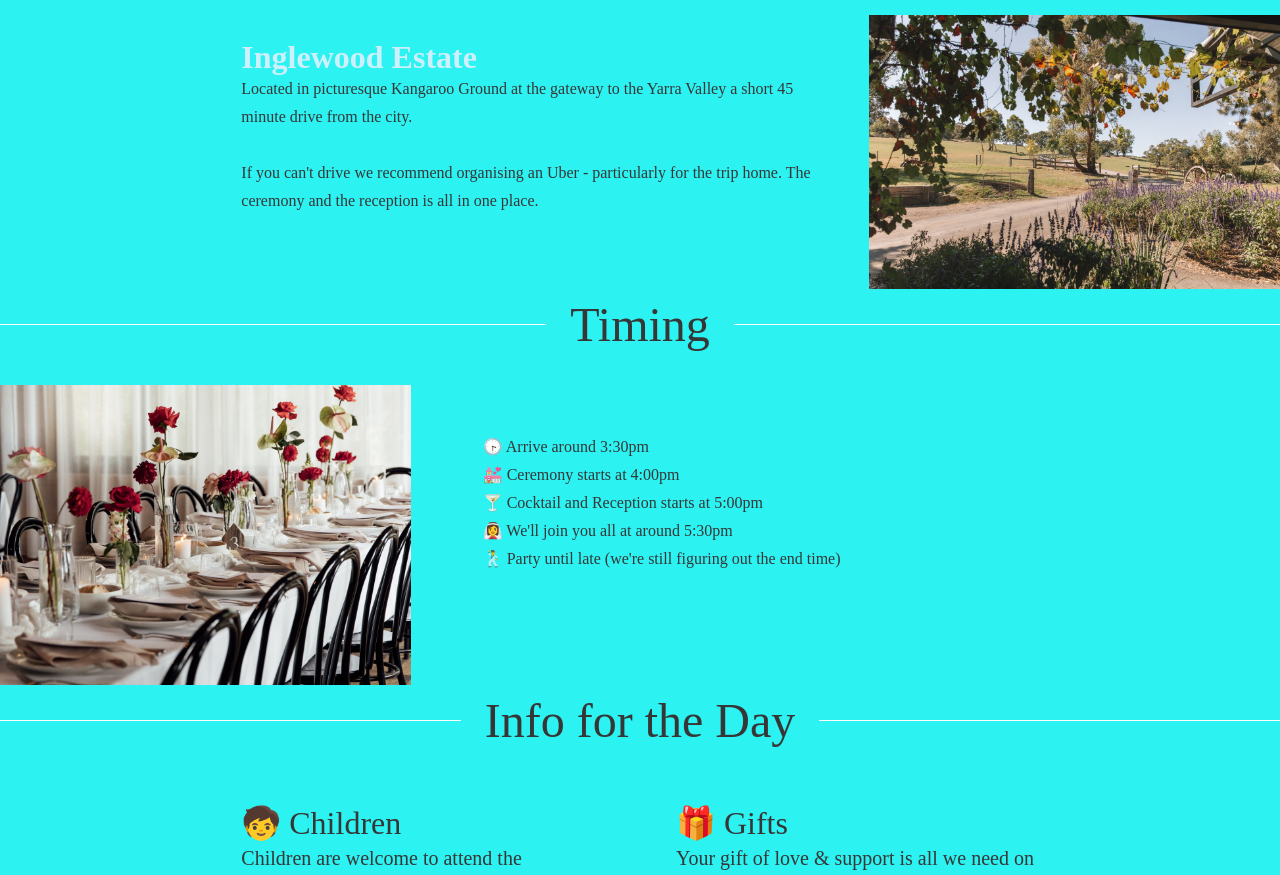
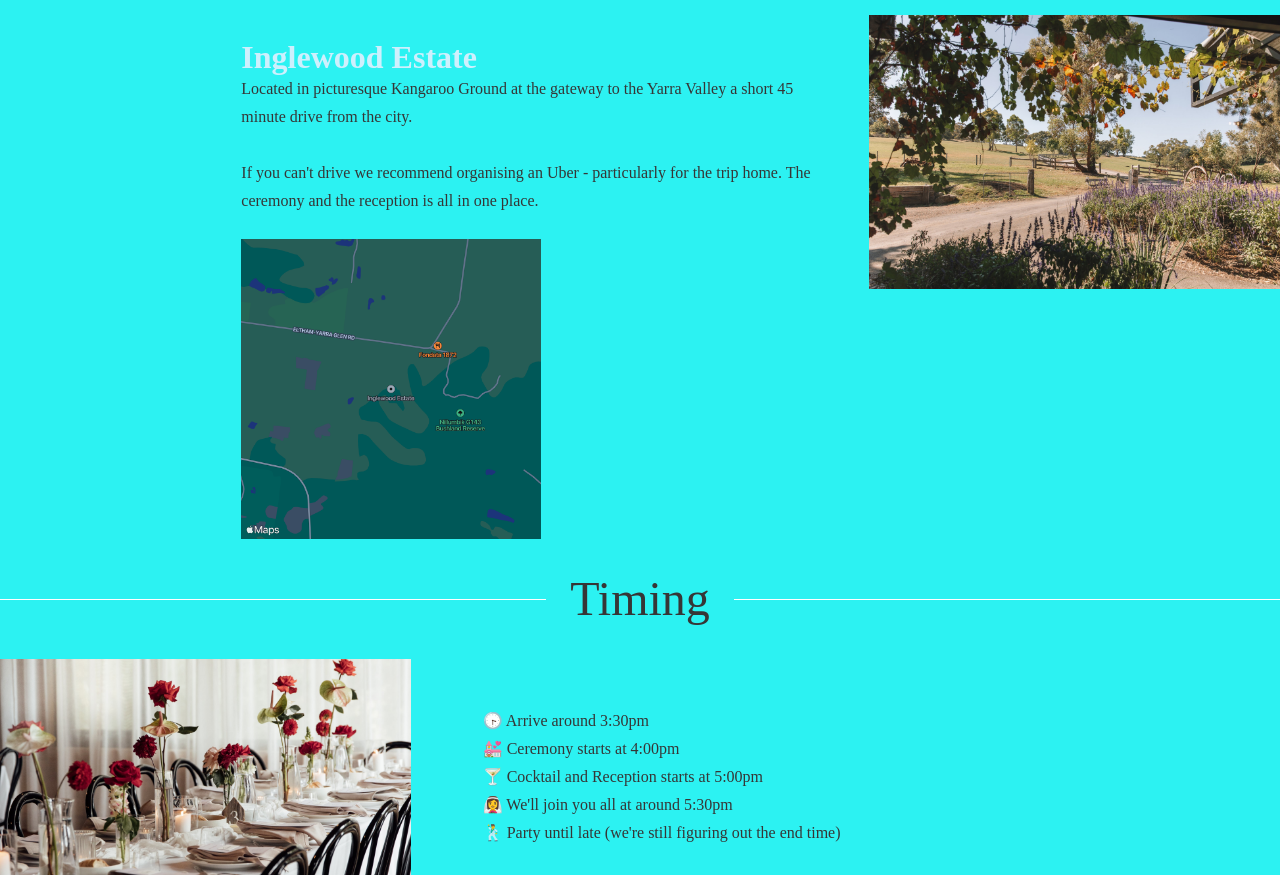
Before and after one commit to lengarvey/wedding, a plain HTML site: page index.html in a window 1280 px wide. Shown: the part 905-1780 px from the top of the page. Drawn offline with nearby package versions, Linux system fonts and the light colour scheme; a web font is replaced by a local one.

Commit message:
Adding map to balance things out a bit

```diff
--- a/index.html
+++ b/index.html
@@ -224,6 +224,13 @@
                           <br/><br/>
                           If you can't drive we recommend organising an Uber - particularly for the trip home. The ceremony and the reception is all in one place.
                         </p>
+
+                        <div class="image">
+                          <a href="https://maps.app.goo.gl/HYj9V1wCVBd56shy7" target="_blank">
+                          <img style="max-width: 300px" src="./map.png"/>
+                          </a>
+                        </div>
+
                       </div>
 
 
```
